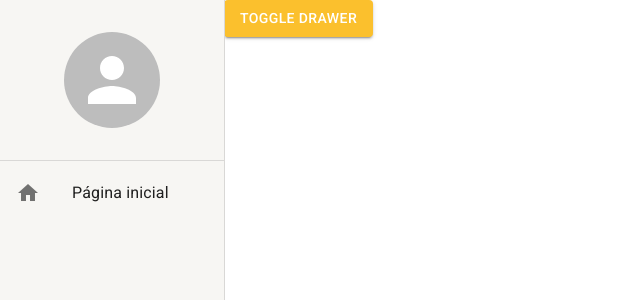
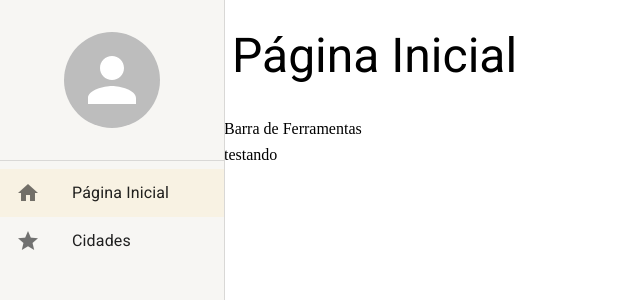
Before and after one commit to tianopo/Cadastros, a React (Create React App) app: page /pagina-inicial in a window 1280 px wide. Shown: the top 300 px of the page, without its empty margins (0-640 px from the left). Built offline with nearby package versions, Linux system fonts and the light colour scheme.

Commit message:
término da responsividade do menu e layout da base da página

```diff
--- a/src/App.tsx
+++ b/src/App.tsx
@@ -8,9 +8,11 @@ export const App = () => {
     <AppThemeProvider>
       <DrawerProvider>
         <BrowserRouter>
+
           <MenuLateral>
             <AppRoutes />
           </MenuLateral>
+
         </BrowserRouter>
       </DrawerProvider>
     </AppThemeProvider>
--- /dev/null
+++ b/src/pages/dashboard/Dashboard.tsx
@@ -0,0 +1,9 @@
+import { LayoutBaseDePagina } from '../../shared/layouts';
+
+export const Dashboard= () =>{
+  return(
+    <LayoutBaseDePagina titulo='Página Inicial' barraDeFerramentas={<>Barra de Ferramentas</>}>
+      testando
+    </LayoutBaseDePagina>
+  );
+};
--- a/src/pages/index.ts
+++ b/src/pages/index.ts
@@ -1 +1 @@
-export { };
+export * from './dashboard/Dashboard';
--- a/src/routes/index.tsx
+++ b/src/routes/index.tsx
@@ -1,13 +1,29 @@
 import { Routes, Route, Navigate } from 'react-router-dom';
-import { Button } from '@mui/material';
 import { useDrawerContext } from '../shared/contexts';
+import { useEffect } from 'react';
+import { Dashboard } from '../pages';
 
 export const AppRoutes = () => {
-  const { toggleDrawerOpen } = useDrawerContext();
+  const { toggleDrawerOpen, setDrawerOptions } = useDrawerContext();
+
+  useEffect(() => {
+    setDrawerOptions([
+      {
+        icon: 'home',
+        path: '/pagina-inicial',
+        label: 'Página Inicial'
+      },
+      {
+        icon: 'star',
+        path: '/cidades',
+        label: 'Cidades'
+      }
+    ]);
+  }, []);
 
   return (
     <Routes>
-      <Route path="/pagina-inicial" element={<Button variant='contained' color='primary' onClick={toggleDrawerOpen}>Toggle drawer</Button>} />
+      <Route path="/pagina-inicial" element={<Dashboard />} />
 
       <Route path="*" element={<Navigate to="/pagina-inicial" />} />
     </Routes>
--- a/src/shared/components/menu-lateral/MenuLateral.tsx
+++ b/src/shared/components/menu-lateral/MenuLateral.tsx
@@ -1,18 +1,49 @@
 import { Avatar, Divider, Drawer, Icon, List, ListItemButton, ListItemIcon, ListItemText, useMediaQuery, useTheme } from '@mui/material';
 import { Box } from '@mui/system';
 import { useDrawerContext } from '../../contexts';
+import { useMatch, useNavigate, useResolvedPath } from 'react-router-dom';
 
+
+interface IListItemLinkProps {
+  to: string;
+  icon: string;
+  label: string;
+  onClick: (() => void) | undefined;
+}
+
+
+
+const ListItemLink: React.FC<IListItemLinkProps> = ({ to, icon, label, onClick }) => {
+  const navigate = useNavigate();
+
+  const resolvedPath = useResolvedPath(to);
+  const match = useMatch({ path: resolvedPath.pathname, end: false });
+
+  const handleClick = () => {
+    navigate(to);
+    onClick?.();
+  };
+
+  return (
+    <ListItemButton selected={!!match} onClick={handleClick}>
+      <ListItemIcon>
+        <Icon>{icon}</Icon>
+      </ListItemIcon>
+      <ListItemText primary={label} />
+    </ListItemButton>
+  );
+};
 interface IAppThemeProviderProps {
-    children: React.ReactNode
+  children: React.ReactNode
 }
 
 export const MenuLateral: React.FC<IAppThemeProviderProps> = ({ children }) => {
   const theme = useTheme();
   const smDown = useMediaQuery(theme.breakpoints.down('sm'));
 
-  const { isDrawerOpen, toggleDrawerOpen } = useDrawerContext();
+  const { isDrawerOpen, toggleDrawerOpen, drawerOptions } = useDrawerContext();
 
-  return(
+  return (
     <>
       <Drawer open={isDrawerOpen} variant={smDown ? 'temporary' : 'permanent'} onClose={toggleDrawerOpen}>
         <Box width={theme.spacing(28)} height="100%" display="flex" flexDirection="column" >
@@ -23,12 +54,15 @@ export const MenuLateral: React.FC<IAppThemeProviderProps> = ({ children }) => {
           <Divider />
           <Box flex={1}>
             <List component="nav">
-              <ListItemButton>
-                <ListItemIcon>
-                  <Icon>home</Icon>
-                </ListItemIcon>
-                <ListItemText primary="Página inicial" />
-              </ListItemButton>
+              {drawerOptions.map(drawerOption => (
+                <ListItemLink
+                  to={drawerOption.path}
+                  key={drawerOption.path}
+                  icon={drawerOption.icon}
+                  label={drawerOption.label}
+                  onClick={smDown ? toggleDrawerOpen : undefined}
+                />
+              ))}
             </List>
           </Box>
         </Box>
--- a/src/shared/contexts/DrawerContext.tsx
+++ b/src/shared/contexts/DrawerContext.tsx
@@ -1,8 +1,16 @@
 import { createContext, useCallback, useContext, useState } from 'react';
 
+interface IDrawerOption{
+  icon: string;
+  path: string;
+  label: string;
+}
+
 interface IDrawerContextData {
-    isDrawerOpen: boolean
+    isDrawerOpen: boolean;
     toggleDrawerOpen: () => void;
+    drawerOptions: IDrawerOption[];
+    setDrawerOptions: (newDrawerOptions: IDrawerOption[]) => void;
 }
 
 const useAppDrawerContext = createContext({} as IDrawerContextData);
@@ -16,14 +24,19 @@ interface IAppDrawerProviderProps {
 }
 
 export const DrawerProvider: React.FC<IAppDrawerProviderProps> = ({ children }) => {
+  const [drawerOptions, setDrawerOptions] = useState<IDrawerOption[]>([]);
   const [isDrawerOpen, setIsDrawerOpen] = useState(false);
 
   const toggleDrawerOpen = useCallback(() => {
     setIsDrawerOpen(oldDrawerOpen => !oldDrawerOpen);
   }, []);
 
+  const handleSetDrawerOptions = useCallback((newDrawerOptions: IDrawerOption[]) => {
+    setDrawerOptions(newDrawerOptions);
+  }, []);
+
   return (
-    <useAppDrawerContext.Provider value={{isDrawerOpen, toggleDrawerOpen }}>
+    <useAppDrawerContext.Provider value={{ isDrawerOpen, drawerOptions, toggleDrawerOpen, setDrawerOptions: handleSetDrawerOptions }}>
       {children}
     </useAppDrawerContext.Provider>
   );
--- /dev/null
+++ b/src/shared/layouts/LayoutBaseDePagina.tsx
@@ -0,0 +1,49 @@
+
+import { Box, Theme } from '@mui/system';
+import { Typography, useTheme, IconButton, Icon, useMediaQuery } from '@mui/material';
+import { useDrawerContext } from '../contexts';
+import { ReactNode } from 'react';
+
+interface ILayoutBaseDePaginaProps {
+  children: React.ReactNode
+  titulo: string;
+  barraDeFerramentas: ReactNode;
+}
+
+export const LayoutBaseDePagina: React.FC<ILayoutBaseDePaginaProps> = ({ children, titulo, barraDeFerramentas }) => {
+  const smDown = useMediaQuery((theme: Theme) => theme.breakpoints.down('sm'));
+  const mdDown = useMediaQuery((theme: Theme) => theme.breakpoints.down('md'));
+  const theme = useTheme();
+
+  const { toggleDrawerOpen } = useDrawerContext();
+
+  return (
+    <Box height='100%' display="flex" flexDirection="column" gap={1}>
+      <Box padding={1} display="flex" alignItems="center" gap={1} height={theme.spacing(smDown ? 6 : mdDown ? 8 : 12)}>
+        {smDown && (
+          <IconButton onClick={toggleDrawerOpen}>
+            <Icon>menu</Icon>
+          </IconButton>)}
+
+        <Typography
+          overflow="hidden"
+          whiteSpace="nowrap"
+          textOverflow="ellipsis"
+          variant={smDown? 'h5' : mdDown ? 'h4' : 'h3'}
+        >
+          {titulo}
+        </Typography>
+      </Box>
+
+      {barraDeFerramentas && (
+        <Box>
+          {barraDeFerramentas}
+        </Box>
+      )}
+
+      <Box flex={1} overflow="auto">
+        {children}
+      </Box>
+    </Box>
+  );
+};
--- a/src/shared/layouts/index.ts
+++ b/src/shared/layouts/index.ts
@@ -1 +1 @@
-export { };
+export * from './LayoutBaseDePagina';
```
Also changed, not shown: anota.txt.
